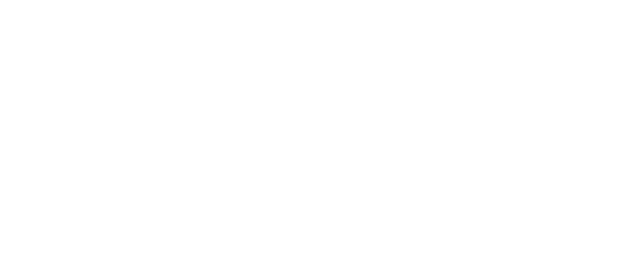
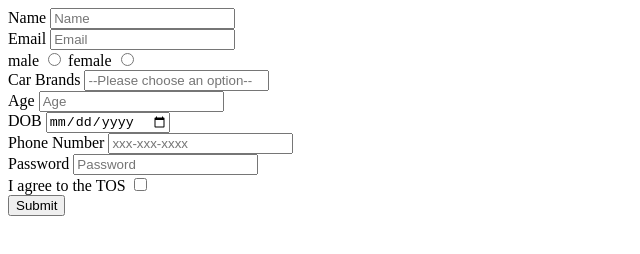
Before and after one commit to acciojob/signup-form-car-kuspilla, a website: page main.html in a window 1280 px wide. Shown: the whole page, without its empty margins (0-640 px from the left). Drawn offline with Linux system fonts and the light colour scheme.

Commit message:
created a submission

```diff
--- a/main.html
+++ b/main.html
@@ -11,6 +11,41 @@
     <script type="text/javascript" src="./script.js">
 </script>
 
+	<form method = "post">
+		<label for = "Name">Name</label>
+		<input type = "text" id= "name" name = "Name" placeholder = "Name" required><br>
+
+		<label for= "Email">Email</label>
+		<input type = "email" id = "email" name = "Email" placeholder = "Email" required;>
+
+		<div >
+		<label for = "gender_m">male</label>
+			<input type = "radio" id = "gender_m" placeholder= "-" >
+		<label  for ="gender_m" >female</label>
+	    <input type = "radio" id = "gender_f" placeholder = "-">
+
+		</div>
+
+        <label for = "Car Brands">Car Brands</label>
+		<input type = "select" id= "cars" name = "Car Brands" placeholder = "--Please choose an option--" required><br>
+
+		<label for = "Age">Age</label>
+		<input type = "number" id= "age" name = "Age" placeholder = "Age" required><br>
+
+		<label for = "Dob">DOB</label>
+		<input type = "date" id= "dob" name = "Dob" placeholder = "-" required><br>
+
+		<label for = "p">Phone Number</label>
+		<input type = "tel" id= "tel" name = "p" placeholder = "xxx-xxx-xxxx" ><br>
+
+		<label for = "Password">Password</label>
+		<input type = "password" id= "password" name = "Password" placeholder = "Password" ><br>
+
+		<label for = "Tos">I agree to the TOS</label>
+		<input type = "checkbox" id= "tos" name = "Tos" placeholder = "-" ><br>
+
+		<input type = "submit" name = "submit">
+	</form>
 </body>
 
 </html>
```
